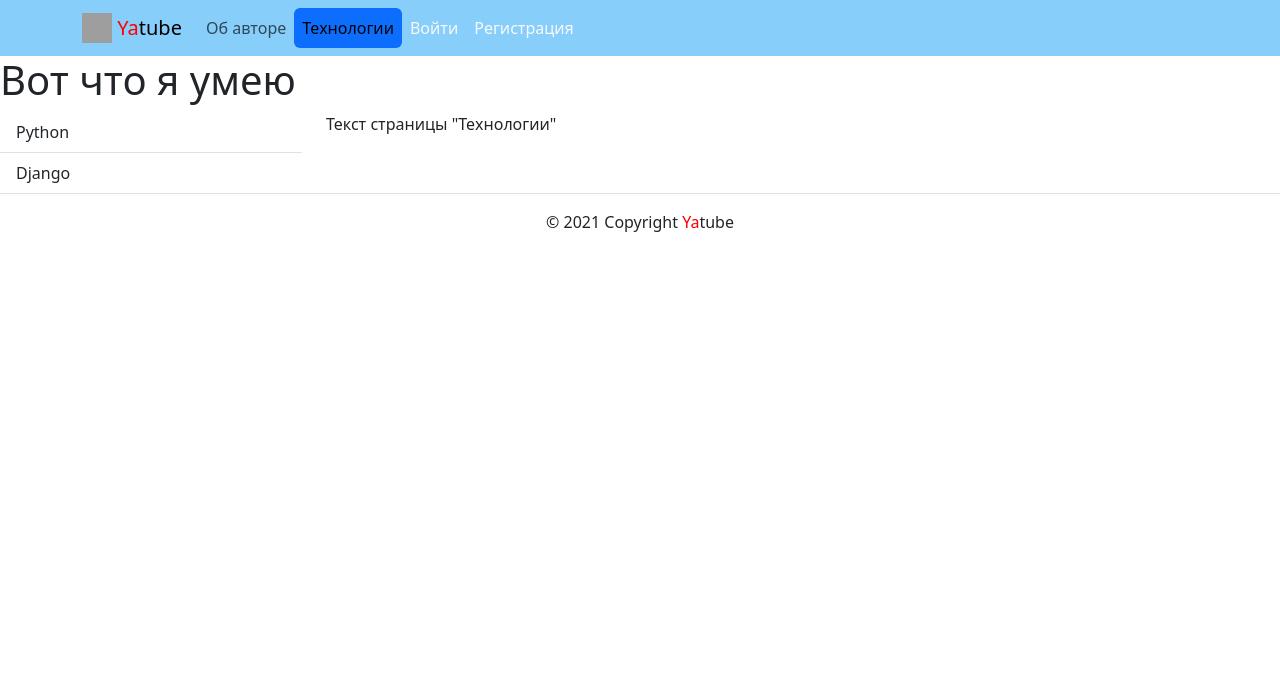
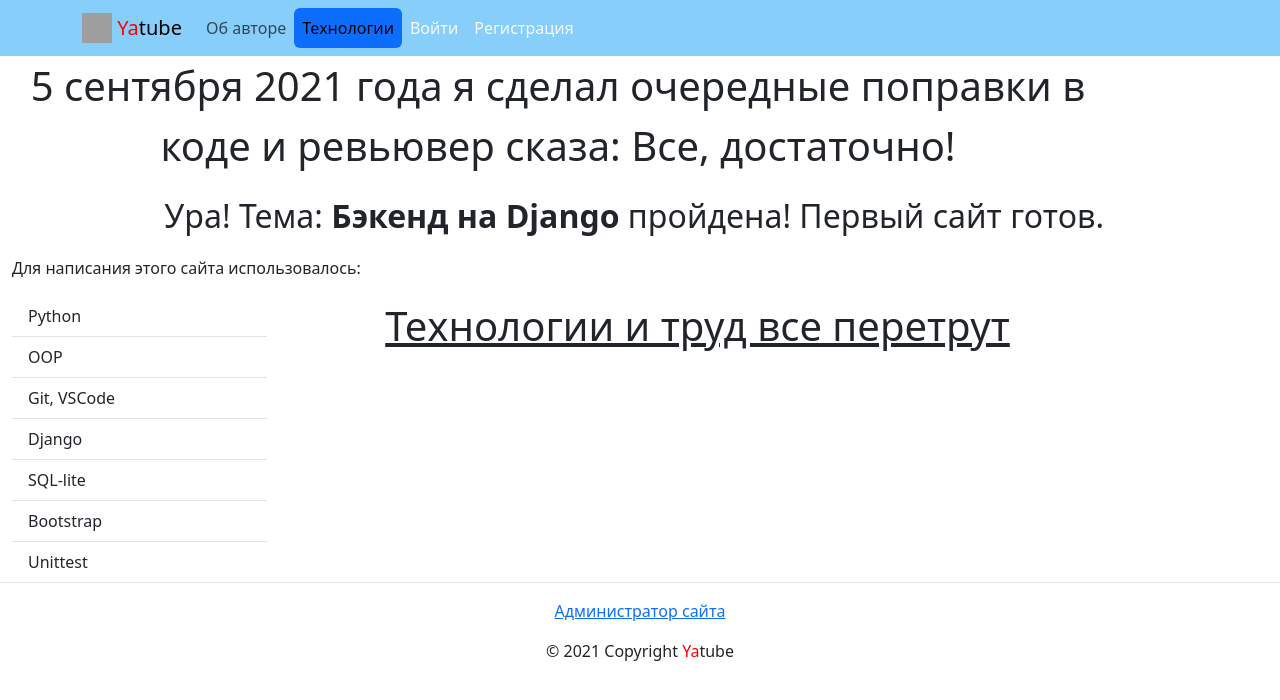
Before and after one commit to sdvkam/hw05_final, a Django app: page /about/tech/ in a window 1280 px wide. Shown: the top 700 px of the page. Run offline with Django 3.2, Linux system fonts and the light colour scheme; some libraries are stand-ins or nearby versions; grey boxes are pictures that could not be loaded.

Commit message:
After review_make html pages: about and technologies

```diff
--- /dev/null
+++ b/yatube/core/context_processors/admin_email.py
@@ -0,0 +1,5 @@
+from django.conf import settings
+
+
+def admin_email(request):
+    return {'admin_email': settings.EMAIL_HOST_USER}
--- a/yatube/templates/about/tech.html
+++ b/yatube/templates/about/tech.html
@@ -2,30 +2,37 @@
 {% block title %}Технологии{% endblock %}
 {% block content %}
 {% comment %} Колонки с отступом сверху и снизу {% endcomment %}
-<div class="row">
-  <h1>Вот что я умею</h1>
-  {% comment %}
-    Боковой блок со списком технологий
-    Займет всю ширину блока на мобильном
-    и 25% при размерах экрана ≥768px
-  {% endcomment %}
+<div class="container row">
+  <p class="text-center fs-1">5 сентября 2021 года я сделал очередные поправки в коде и ревьювер сказа: Все, достаточно!</p>
+  <p class="text-end fs-2">Ура! Тема: <strong>Бэкенд на Django</strong> пройдена! Первый сайт готов.</p>
+  <p>Для написания этого сайта использовалось:</p>
   <aside class="col-12 col-md-3">
     <ul class="list-group list-group-flush">
       <li class="list-group-item">
         Python
       </li>
       <li class="list-group-item">
+          OOP
+      </li>
+      <li class="list-group-item">
+        Git, VSCode
+      </li>
+      <li class="list-group-item">
         Django
+      </li>
+      <li class="list-group-item">
+        SQL-lite
+      </li>
+      <li class="list-group-item">
+        Bootstrap
+      </li>
+      <li class="list-group-item">
+        Unittest
       </li>
     </ul>
   </aside>
-  {% comment %}
-    Статья
-    Займет всю ширину блока на мобильном
-    и 75% при размерах экрана ≥768px
-  {% endcomment %}
   <article class="col-12 col-md-9">
-    <p>Текст страницы "Технологии"</p>
+    <p class="text-center fs-1 fw-weight-bold text-decoration-underline">Технологии и труд все перетрут</p>
   </article>
 </div>
 {% endblock %}
--- a/yatube/templates/includes/footer.html
+++ b/yatube/templates/includes/footer.html
@@ -3,5 +3,6 @@
     <!-- text-center: выравнивает текстовые блоки внутри блока по центру -->
     <!-- py-3: контент внутри размещается с отсупом сверху и снизу -->
     <footer class="border-top text-center py-3">
+      <p><a href="mailto:{{ admin_email }}">Администратор сайта</a></p>
       <p>© {% now 'Y' %} Copyright <span style="color:red">Ya</span>tube</p>
     </footer>
--- a/yatube/yatube/urls.py
+++ b/yatube/yatube/urls.py
@@ -13,7 +13,6 @@ Including another URLconf
     1. Import the include() function: from django.urls import include, path
     2. Add a URL to urlpatterns:  path('blog/', include('blog.urls'))
 """
-from django.conf import settings
 from django.conf import settings
 from django.conf.urls.static import static
 from django.contrib import admin
```
Also changed, not shown: yatube/templates/about/author.html (+9 -4 lines), yatube/yatube/settings.py (+14 -3 lines).
